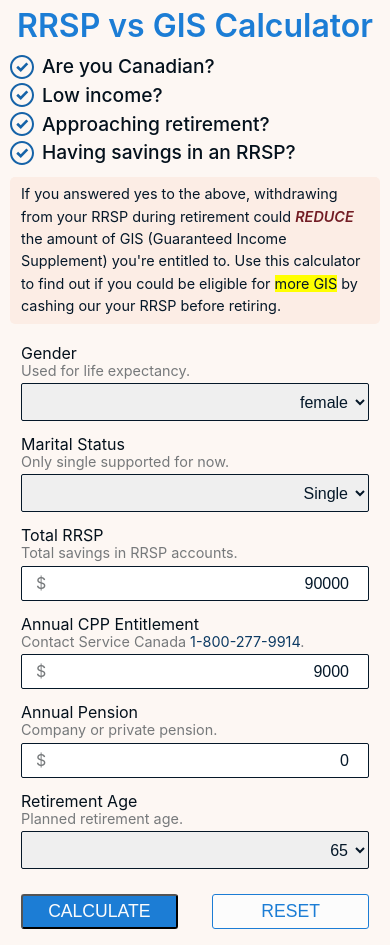
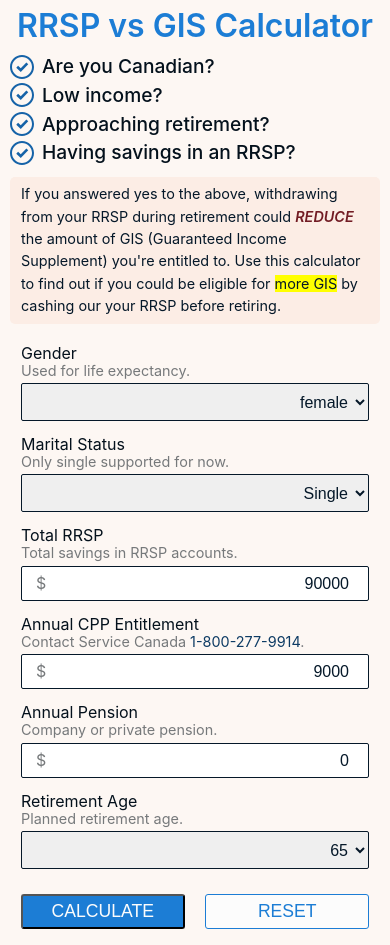
Before and after one commit to danielabar/can-rrsp-cashout, a React (Create React App) app: page / in a window 390 px wide. Built offline with nearby package versions, Linux system fonts and the light colour scheme.

Commit message:
[#12] responsive adjustments for button sizing

```diff
--- a/src/components/data-entry/data-entry.css
+++ b/src/components/data-entry/data-entry.css
@@ -75,7 +75,7 @@ select.data-entry--select {
   margin-top: 10px;
   padding: 5px 10px;
   text-transform: uppercase;
-  width: 45%;
+  width: 47%;
 }
 
 .data-entry--primary {
@@ -99,6 +99,12 @@ select.data-entry--select {
   outline-color: var(--brand-opposite);
 }
 
+@media (max-width: 992px) {
+  .data-entry--form {
+    max-width: 85%;
+  }
+}
+
 @media (min-width: 320px) and (max-width: 480px) {
   .data-entry--form {
     display: block;
```
